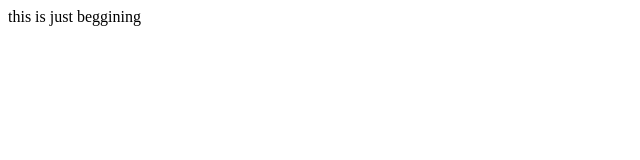
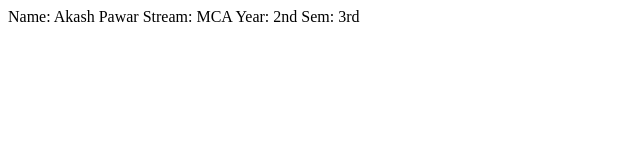
Before and after one commit to akashpawar1/akash-portfolio, a plain HTML site: page index.html in a window 1280 px wide. Shown: the whole page, without its empty margins (0-640 px from the left). Drawn offline with Linux system fonts and the light colour scheme.

Commit message:
change in index

```diff
--- a/index.html
+++ b/index.html
@@ -5,6 +5,9 @@
     <title>Starting from start</title>
   </head>
   <body>
-    this is just beggining
+    Name: Akash Pawar
+    Stream: MCA
+    Year: 2nd
+    Sem: 3rd
   </body>
 </html>
```
